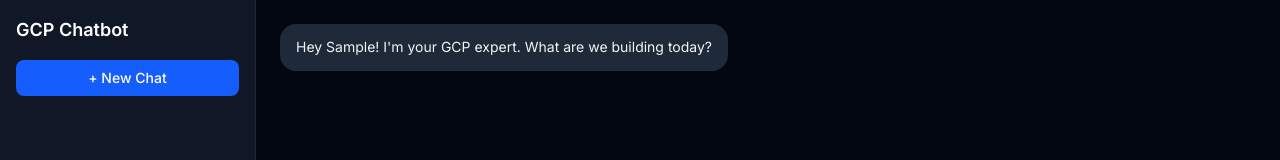
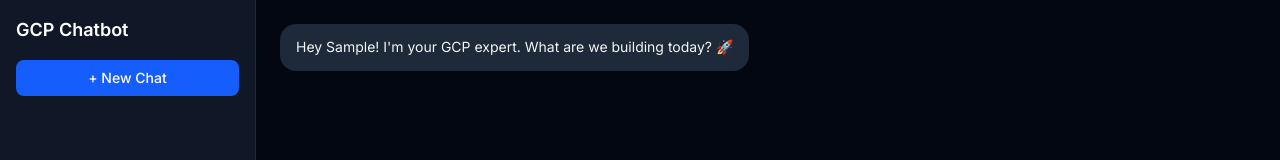
Before and after one commit to mvanemmerik/gcp-chat, a Next.js app: page /chat in a window 1280 px wide. Shown: the top 160 px of the page. Built offline with nearby package versions, Linux system fonts and the light colour scheme; no server answers; sample sign-in values are in the browser's storage.

Commit message:
test: add rocket emoji to greeting to verify CI/CD pipeline

```diff
--- a/src/components/ChatLayout.tsx
+++ b/src/components/ChatLayout.tsx
@@ -15,7 +15,7 @@
   const firstName = name?.split(' ')[0] ?? 'there';
   return {
     role: 'assistant',
-    content: `Hey ${firstName}! I'm your GCP expert. What are we building today?`,
+    content: `Hey ${firstName}! I'm your GCP expert. What are we building today? 🚀`,
     timestamp: Date.now(),
   };
 }
```
